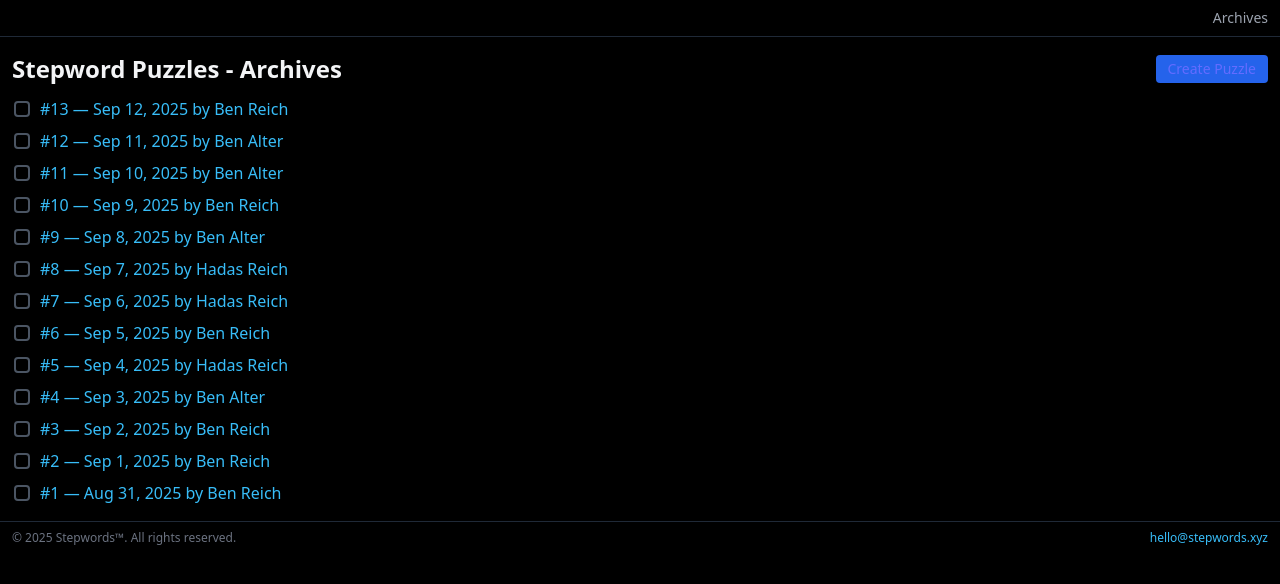
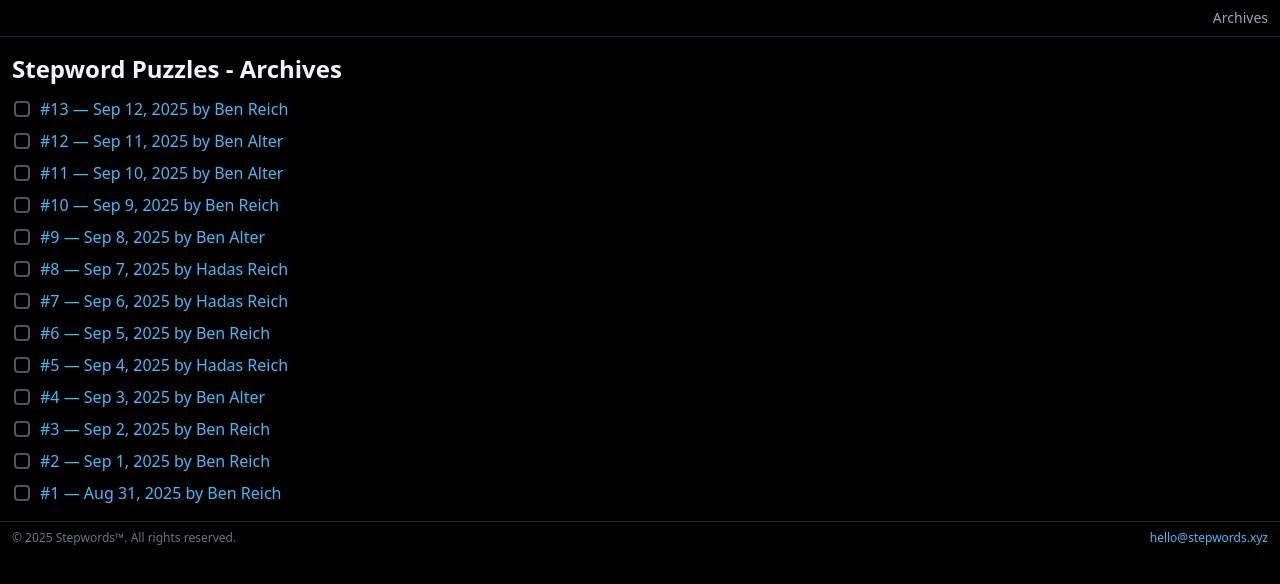
Before and after one commit to benreich4/stepwords, a React (Vite) app: page /archives in a window 1280 px wide. Shown: the top 584 px of the page. Built offline with nearby package versions, Linux system fonts and the light colour scheme.

Commit message:
removed link to create

```diff
--- a/src/pages/Archives.jsx
+++ b/src/pages/Archives.jsx
@@ -37,14 +37,8 @@ export default function Archives() {
 
   return (
     <div className="px-3 py-4">
-      <div className="flex justify-between items-center mb-3">
+      <div className="mb-3">
         <h1 className="text-2xl font-bold">Stepword Puzzles - Archives</h1>
-        <Link
-          to="/create"
-          className="px-3 py-1 bg-blue-600 hover:bg-blue-700 rounded text-sm transition-colors"
-        >
-          Create Puzzle
-        </Link>
       </div>
       {err && <div className="text-red-400 mb-2">{err}</div>}
       <ul className="space-y-2">
```
